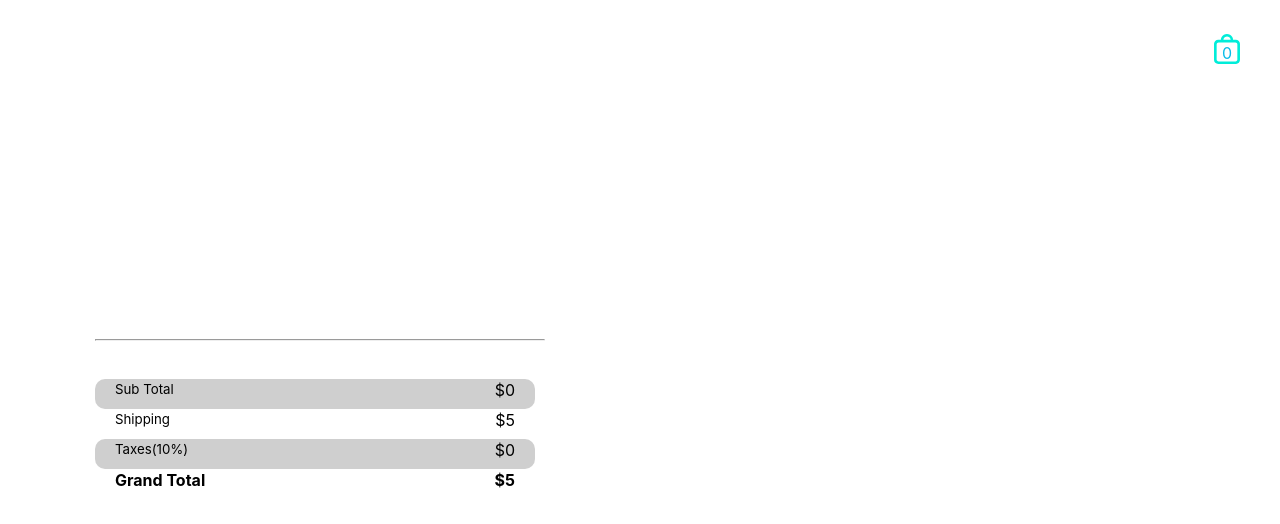
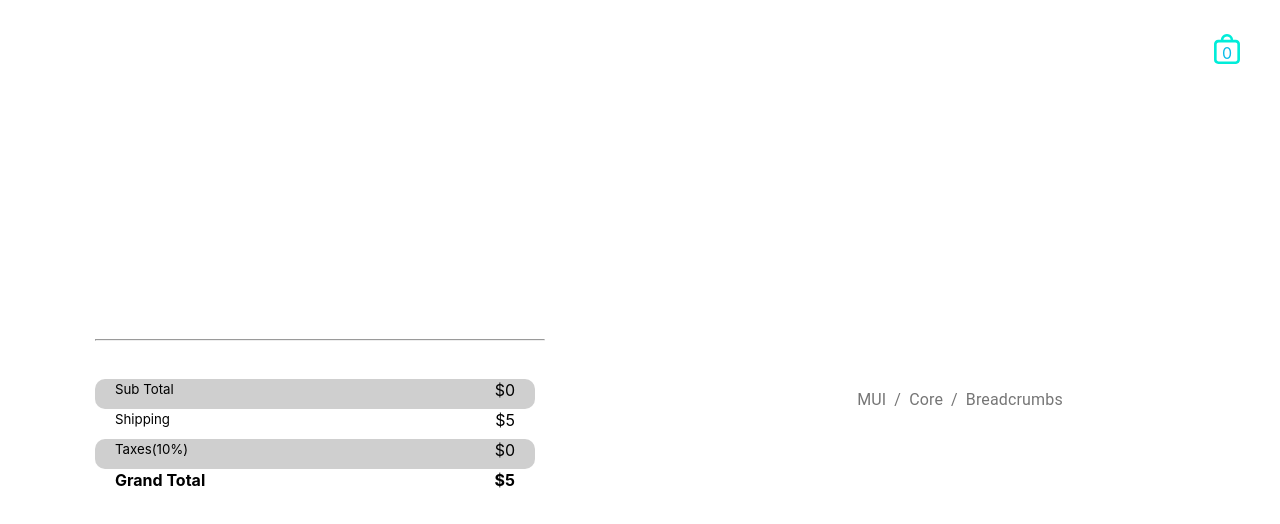
Before and after one commit to stetsonharding/musical-sweatpants, a React (Create React App) app: page /orderDetails in a window 1280 px wide. Shown: the top 524 px of the page. Built offline with nearby package versions, Linux system fonts and the light colour scheme.

Commit message:
Breadcrum Material UI start.

```diff
--- /dev/null
+++ b/src/components/orderInfo/FormBreadcrumbs.js
@@ -0,0 +1,32 @@
+import { Breadcrumbs } from '@material-ui/core'
+import { Link } from '@material-ui/core'
+import { Typography } from '@material-ui/core'
+import React from 'react'
+import ShippingForm from './ShippingForm'
+
+export default function FormBreadcrumbs(){
+
+
+    const handleClick = () => {
+        alert('clicked')
+    }
+
+    return(
+        <div role="presentation" onClick={handleClick}>
+        <Breadcrumbs aria-label="breadcrumb">
+          <Link underline="hover" color="inherit" href="/">
+            MUI
+          </Link>
+          <Link
+            underline="hover"
+            color="inherit"
+            href="/orderDetails"
+
+          >
+            Core
+          </Link>
+          <Typography color="text.primary">Breadcrumbs</Typography>
+        </Breadcrumbs>
+      </div>
+    )
+}
--- a/src/components/orderInfo/OrderInfoLayout.js
+++ b/src/components/orderInfo/OrderInfoLayout.js
@@ -1,4 +1,5 @@
 import React from "react";
+import FormBreadcrumbs from "./FormBreadcrumbs";
 
 import { useCurrentAlbumContext } from "../../providers/CurrentAlbumProvider";
 //components
@@ -6,7 +7,7 @@ import CartBadge from "../builder/CartBadge";
 import OrderDetails from "./OrderDetails";
 
 export default function OrderInfoLayout() {
-  const [currentAlbum] = useCurrentAlbumContext();
+  // const [currentAlbum] = useCurrentAlbumContext();
 
   return (
     <div
@@ -43,6 +44,7 @@ export default function OrderInfoLayout() {
       >
 
       {/* Breadcrumbs */}
+      <FormBreadcrumbs />
 
       </div>
     </div>
```
Also changed, not shown: src/components/orderInfo/Breadcrumbs.js (deleted).
